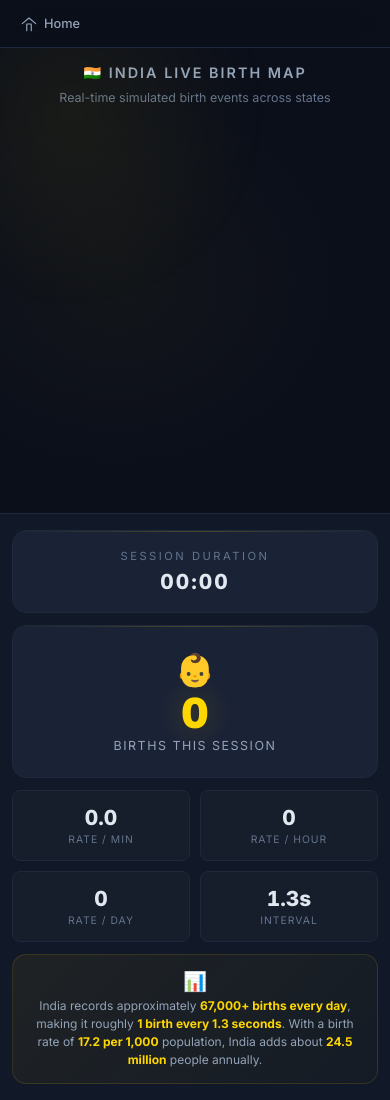
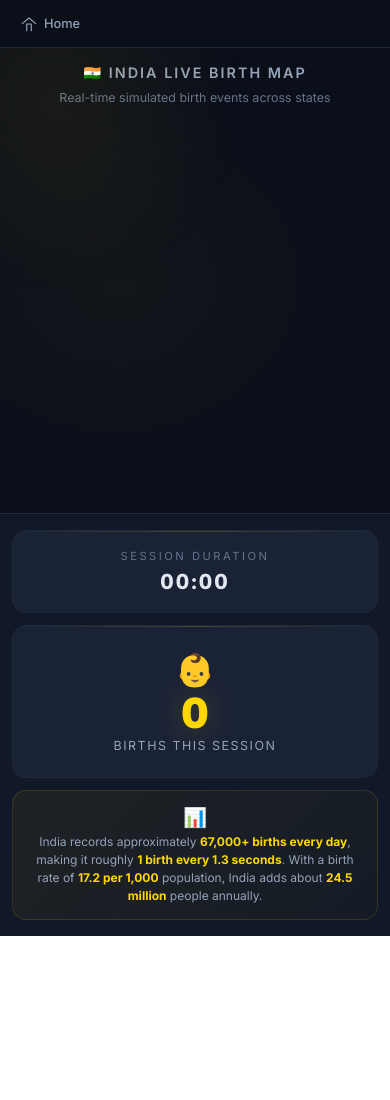
Before and after one commit to raunaksingh8/rawnak.space, a React (Create React App) app in the folder frontend/: page /birthheatmap in a window 390 px wide. After the commit the page ends 936 px from the top, so only its background shows below. Built offline with nearby package versions, Linux system fonts and the light colour scheme; no server answers.

Commit message:
fix: issue in the lag in responsive screens

```diff
--- a/frontend/src/pages/birthheatmap.js
+++ b/frontend/src/pages/birthheatmap.js
@@ -167,18 +167,18 @@ export default function BirthHeatmap() {
                 if (tooltipEl) tooltipEl.classList.remove('visible');
             });
         } else {
-            // FIX: tap-to-show tooltip on mobile
-            paths.on('touchstart', function (event, d) {
-                event.preventDefault();
+            // FIX: use click instead of touchstart — touchstart + preventDefault()
+            // blocks the browser scroll thread over the entire map area.
+            // Click fires after tap-up so it never fights scrolling.
+            paths.on('click', function (event, d) {
                 const name = d.properties.NAME_1;
                 const births = stateBirthsRef.current[name] || 0;
-                const touch = event.touches[0];
                 if (tooltipEl) {
                     tooltipEl.innerHTML =
                         `<div class="bh-tooltip-name">${name}</div>` +
                         `<div class="bh-tooltip-births">${births} birth${births !== 1 ? 's' : ''} this session</div>`;
-                    tooltipEl.style.left = touch.clientX + 14 + 'px';
-                    tooltipEl.style.top = touch.clientY - 40 + 'px';
+                    tooltipEl.style.left = event.clientX + 14 + 'px';
+                    tooltipEl.style.top = event.clientY - 40 + 'px';
                     tooltipEl.classList.add('visible');
                     setTimeout(() => tooltipEl.classList.remove('visible'), 2000);
                 }
@@ -304,10 +304,10 @@ export default function BirthHeatmap() {
     }, [loading, geojson, drawMap]);
 
     /* ─── Derived stats ─── */
-    const ratePerMinute = elapsedSec > 0 ? ((birthCount / elapsedSec) * 60).toFixed(1) : '0.0';
-    const ratePerHour = elapsedSec > 0 ? Math.round((birthCount / elapsedSec) * 3600) : 0;
-    const ratePerDay = elapsedSec > 0 ? Math.round((birthCount / elapsedSec) * 86400).toLocaleString() : '0';
-    const intervalDisplay = (BIRTH_INTERVAL / 1000).toFixed(1) + 's';
+    // const ratePerMinute = elapsedSec > 0 ? ((birthCount / elapsedSec) * 60).toFixed(1) : '0.0';
+    // const ratePerHour = elapsedSec > 0 ? Math.round((birthCount / elapsedSec) * 3600) : 0;
+    // const ratePerDay = elapsedSec > 0 ? Math.round((birthCount / elapsedSec) * 86400).toLocaleString() : '0';
+    // const intervalDisplay = (BIRTH_INTERVAL / 1000).toFixed(1) + 's';
 
     if (loading) {
         return (
@@ -358,7 +358,7 @@ export default function BirthHeatmap() {
                         <div className="bh-counter-label">Births This Session</div>
                     </div>
 
-                    <div className="bh-stats-grid">
+                    {/* <div className="bh-stats-grid">
                         <div className="bh-stat-item">
                             <div className="bh-stat-value">{ratePerMinute}</div>
                             <div className="bh-stat-label">Rate / min</div>
@@ -375,7 +375,7 @@ export default function BirthHeatmap() {
                             <div className="bh-stat-value">{intervalDisplay}</div>
                             <div className="bh-stat-label">Interval</div>
                         </div>
-                    </div>
+                    </div> */}
 
 
 
--- a/frontend/src/styles/birthheatmap.css
+++ b/frontend/src/styles/birthheatmap.css
@@ -126,8 +126,6 @@
   stroke: #2a3548;
   stroke-width: 0.7;
   cursor: pointer;
-  /* FIX: promote to own layer for smoother transitions; avoid layout-triggering props */
-  will-change: fill;
   transition: fill 0.3s ease, stroke 0.3s ease;
 }
 
```
